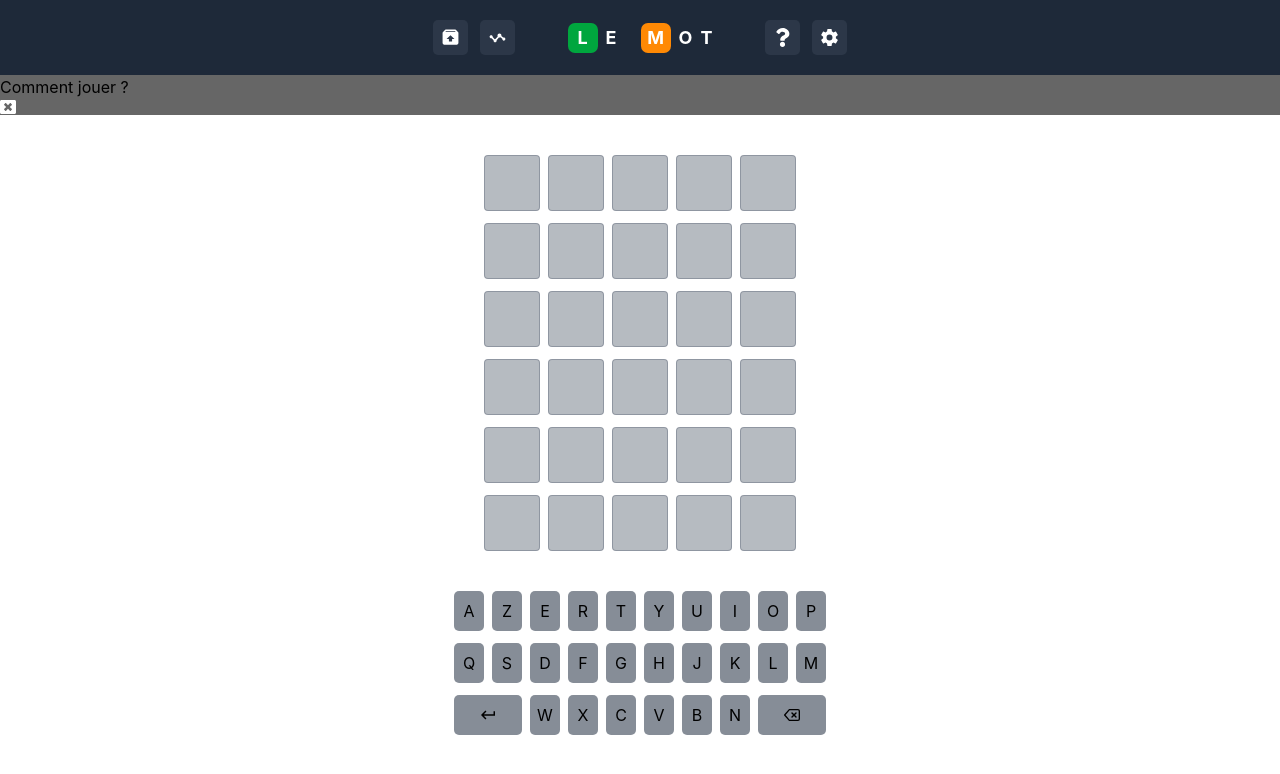
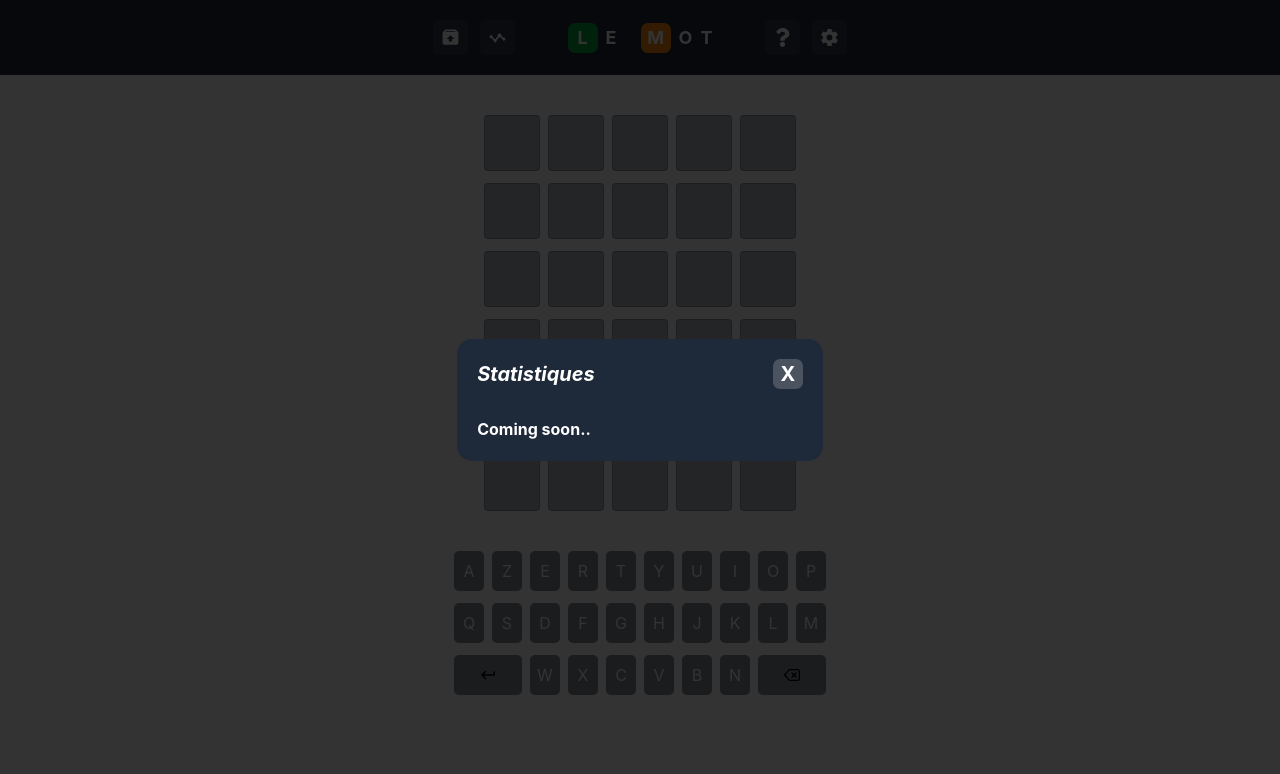
Before and after one commit to WayeNot/tp-wordle, a React (Vite) app: page / in a window 1280 px wide. Both pictures are taken after a click on the icon 497 px from the left and 37 px from the top of the page. Shown: the top 774 px of the page. Built offline with nearby package versions, Linux system fonts and the light colour scheme.

Commit message:
[ :rocket: ] - Système de la grille presque terminé / Clavier complètement terminé / Reste peut-être aussi à dèv un système d'accueil mettant directement la modale de règle

```diff
--- a/src/App.tsx
+++ b/src/App.tsx
@@ -5,13 +5,13 @@ import { useState } from 'react';
 import Grid from '../src/components/Gride';
 import Navbar from './components/Navbar';
 import Keyboard from './components/Keyboard';
+import ModalWin from './components/ModalWin';
 
 
 export default function App() {
     const [history, setHistory] = useState<string[]>([]);
     const [currentWord, setCurrentWord] = useState("");
-
-    const word = 'toile';
+    const [word, setWord] = useState("toile")
 
     const addLetter = (v: string) => {
         currentWord.length < word.length && setCurrentWord(prev => prev + v);
@@ -27,11 +27,18 @@ export default function App() {
         setCurrentWord(prev => prev.slice(0, prev.length - 1));
     }
 
+    const newGame = () => {
+        setWord("test");
+        setCurrentWord("")
+        setHistory([])
+    }
+
     return (
         <div className="App">
             <Navbar />
             <Grid history={history} maxAttempts={6} currentWord={currentWord} word={word} />
-            <Keyboard addLetter={(v: string) => addLetter(v)} onReturn={deleteLetter} onEnter={handleEnter} />
+            <Keyboard history={history} word={word} addLetter={(v: string) => addLetter(v)} onReturn={deleteLetter} onEnter={handleEnter} />
+            {currentWord.toLowerCase() === word.toLowerCase() && <ModalWin onPlay={newGame}/>}
         </div>
     );
 }
--- a/src/components/Keyboard.tsx
+++ b/src/components/Keyboard.tsx
@@ -4,38 +4,69 @@ import { FiDelete } from "react-icons/fi";
 import { IoMdReturnLeft } from "react-icons/io";
 
 type component = {
-    addLetter: ( v: string ) => void;
+    history: string[];
+    word: string;
+    addLetter: (v: string) => void;
     onReturn: () => void;
     onEnter: () => void;
 }
 
-export default function Keyboard({ addLetter, onReturn, onEnter } : component ) {
+export default function Keyboard({ history, word, addLetter, onReturn, onEnter }: component) {
 
     const firstLine = ['A', 'Z', 'E', 'R', 'T', 'Y', 'U', 'I', 'O', 'P'];
     const secondLine = ['Q', 'S', 'D', 'F', 'G', 'H', 'J', 'K', 'L', 'M'];
     const thirdLine = ['W', 'X', 'C', 'V', 'B', 'N'];
+
+    const getKeyColor = (letter: string) => {
+        const l = letter.toLowerCase();
+        const target = word.toLowerCase();
+        let status = 'default';
+
+        for (const guess of history) {
+            const g = guess.toLowerCase();
+            for (let i = 0; i < g.length; i++) {
+                if (g[i] === l) {
+                    if (target[i] === l) {
+                        return "bg-green-600 text-white font-bold";
+                    }
+                    if (target.includes(l)) {
+                        status = "bg-amber-500 text-white";
+                    } else if (status === 'default') {
+                        status = "bg-gray-900/80 text-gray-400";
+                    }
+                }
+            }
+        }
+
+        if (status === "default") {
+            return "bg-gray-700/60 text-white hover:bg-gray-700/40"
+        }
+        return status;
+    }
+
+    const keyClass = "w-[30px] h-[40px] shrink-0 rounded-[5px] flex items-center justify-center cursor-pointer transition duration-500";
 
     return (
         <div className="w-fit m-auto">
             <div className="flex flex-col gap-3 w-full">
                 <div className="w-full flex items-center justify-center gap-2">
                     {firstLine.map((v, k) => (
-                        <button onClick={() => addLetter(v)} key={k} className="w-[30px] h-[40px] shrink-0 bg-gray-700/60 rounded-[5px] flex items-center justify-center cursor-pointer hover:bg-gray-700/40 transition duration-500">{v}</button>
+                        <button onClick={() => addLetter(v)} key={k} className={`${keyClass} ${getKeyColor(v)}`}>{v}</button>
                     ))}
                 </div>
                 <div className="w-full flex items-center justify-center gap-2">
                     {secondLine.map((v, k) => (
-                        <button onClick={() => addLetter(v)} key={k} className="w-[30px] h-[40px] shrink-0 bg-gray-700/60 rounded-[5px] flex items-center justify-center cursor-pointer hover:bg-gray-700/40 transition duration-500">{v}</button>
+                        <button onClick={() => addLetter(v)} key={k} className={`${keyClass} ${getKeyColor(v)}`}>{v}</button>
                     ))}
                 </div>
                 <div className="flex items-center gap-2 w-full">
-                    <button onClick={onEnter} className="basis-0 flex-1 min-w-0 flex-1 h-[40px] bg-gray-700/60 rounded-[5px] flex items-center justify-center cursor-pointer hover:bg-gray-700/40 transition duration-500"><IoMdReturnLeft /></button>
+                    <button onClick={onEnter} className="basis-0 flex-1 min-w-0 h-[40px] bg-gray-700/60 rounded-[5px] flex items-center justify-center cursor-pointer hover:bg-gray-700/40 transition duration-500"><IoMdReturnLeft /></button>
                     {thirdLine.map((v, k) => (
-                        <button onClick={() => addLetter(v)} key={k} className="w-[30px] h-[40px] shrink-0 bg-gray-700/60 rounded-[5px] flex items-center justify-center cursor-pointer hover:bg-gray-700/40 transition duration-500">{v}</button>
+                        <button onClick={() => addLetter(v)} key={k} className={`${keyClass} ${getKeyColor(v)}`}>{v}</button>
                     ))}
                     <button onClick={onReturn} className="basis-0 flex-1 min-w-0 h-[40px] bg-gray-700/60 rounded-[5px] flex items-center justify-center cursor-pointer hover:bg-gray-700/40 transition duration-500"><FiDelete /></button>
                 </div>
             </div>
         </div>
-    )
+    );
 }
--- /dev/null
+++ b/src/components/ModalWin.tsx
@@ -0,0 +1,16 @@
+"use client"
+
+type props = {
+    onPlay: () => void;
+}
+
+export default function ModalWin({ onPlay } : props) {
+    return (
+        <div className="fixed inset-0 z-50 flex items-center justify-center bg-black/80 animate-fadeIn">
+            <div className=" w-2/7 m-auto p-5 rounded-[15px] font-bold text-white fixed inset-0 bg-gray-800 h-fit flex flex-col items-center gap-7">
+                <h2 className="italic font-bold text-center">🏆 Bravo, vous avez gagné ! 🏆</h2>
+                <button onClick={onPlay} className="text-white bg-green-500/80 p-2 rounded-[7px] cursor-pointer transition duration-1000 hover:bg-green-500/40 hover:text-white/60">Rejouer</button>
+            </div>
+        </div>
+    )
+}
--- a/src/components/NavBar/Archives.tsx
+++ b/src/components/NavBar/Archives.tsx
@@ -1,17 +1,16 @@
-import { FaWindowClose } from "react-icons/fa";
-
 type components = {
     onClose: () => void;
 }
 
-export default function Archives( { onClose  } : components ) {
+export default function Archives({ onClose }: components) {
     return (
-        <div className="bg-black/60">
-            <div>
-                <div>
-                    <h2>Comment jouer ?</h2>
-                    <FaWindowClose onClick={onClose} className="text-white"/>
+        <div className="fixed inset-0 z-50 flex items-center justify-center bg-black/80 animate-fadeIn">
+            <div className=" w-2/7 m-auto p-5 rounded-[15px] font-bold text-white fixed inset-0 bg-gray-800 h-fit flex flex-col gap-7">
+                <div className="flex items-center justify-between text-[20px]">
+                    <h2 className="italic">Historiques de partie</h2>
+                    <button onClick={onClose} className="text-white bg-white/20 w-[30px] h-[30px] rounded-[7px] cursor-pointer hover:rotate-[180deg] transition duration-1000 hover:bg-white/10 hover:text-white/60">X</button>
                 </div>
+                <h2>Coming soon..</h2>
             </div>
         </div>
     )
--- a/src/components/NavBar/Stats.tsx
+++ b/src/components/NavBar/Stats.tsx
@@ -1,17 +1,16 @@
-import { FaWindowClose } from "react-icons/fa";
-
 type components = {
     onClose: () => void;
 }
 
 export default function Stats( { onClose  } : components ) {
     return (
-        <div className="bg-black/60">
-            <div>
-                <div>
-                    <h2>Comment jouer ?</h2>
-                    <FaWindowClose onClick={onClose} className="text-white"/>
+        <div className="fixed inset-0 z-50 flex items-center justify-center bg-black/80 animate-fadeIn">
+            <div className=" w-2/7 m-auto p-5 rounded-[15px] font-bold text-white fixed inset-0 bg-gray-800 h-fit flex flex-col gap-7">
+                <div className="flex items-center justify-between text-[20px]">
+                    <h2 className="italic">Statistiques</h2>
+                    <button onClick={onClose} className="text-white bg-white/20 w-[30px] h-[30px] rounded-[7px] cursor-pointer hover:rotate-[180deg] transition duration-1000 hover:bg-white/10 hover:text-white/60">X</button>
                 </div>
+                <h2>Coming soon..</h2>
             </div>
         </div>
     )
```
